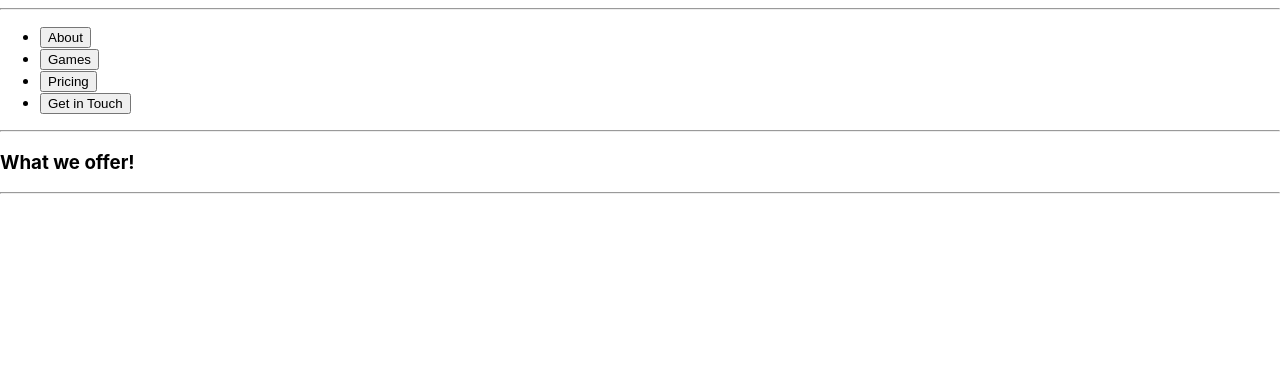
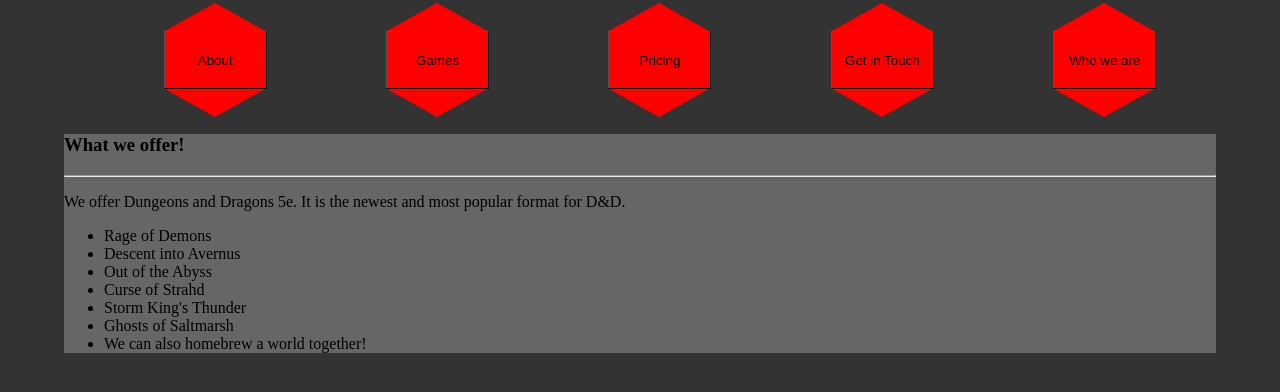
Before and after one commit to jcsryan/DM-page, a React (Create React App) app: page / in a window 1280 px wide. Both pictures are taken after a click on the button "Games". Shown: the top 392 px of the page. Built offline with nearby package versions, Linux system fonts and the light colour scheme.

Commit message:
added info and beginning CSS

```diff
--- a/src/App.js
+++ b/src/App.js
@@ -5,6 +5,7 @@
 import Games from './components/Games/games';
 import Contact from './components/Contact/contact';
 import Foot from './components/Foot/foot';
+import Us from './components/Us/us';
 
 function App() {
   const [ currentPage, handlePageChange] = useState('About')
@@ -19,6 +20,8 @@
         return <Pricing/>;
       case 'About' :
         return <About/>;
+      case 'Who we are' :
+        return <Us/>;
       default:
         return <About/>
     }
--- a/src/components/Games/games.js
+++ b/src/components/Games/games.js
@@ -3,10 +3,19 @@
 function Games() {
     return(
         <div id="gamesid" className="games">
-
             <div className="games-info">
                 <h3 id="about-name">What we offer!</h3>
                 <hr></hr>
+                <p>We offer Dungeons and Dragons 5e. It is the newest and most popular format for D&D. </p>
+                <ul>
+                    <li>Rage of Demons</li>
+                    <li>Descent into Avernus</li>
+                    <li>Out of the Abyss</li>
+                    <li>Curse of Strahd</li>
+                    <li>Storm King's Thunder</li>
+                    <li>Ghosts of Saltmarsh</li>
+                    <li>We can also homebrew a world together!</li>
+                </ul>
                 <div class="game-offer">
 
                 </div>
--- /dev/null
+++ b/src/components/Us/us.js
@@ -0,0 +1,27 @@
+import React from "react";
+
+function Us() {
+    return(
+        <div id="usid" className="us">
+            <div class="John-Connor-Ryan">
+                <h1>John Connor Ryan</h1>
+                <p>I have been playing dungeons and dragons since I was in highschool. For nearly two decades I have walked the worlds
+                    of Faerun and Greyhawk, I have played nearly every class for many dungeon masters. Seven years ago I moved and
+                    couldn't find a game, so I made one and I fell in love with the other side of D&D. Being a dungeon master is my
+                    favorite job, I have the opportunity to bring you, my players, into a fantastical world born out of my imagination. I
+                    get set a scene and a story and you get to provide the agency, it is communal storytelling in its purest form. I
+                    invite anyone with even a passing curiosity about dungeons and dragons to give it a try, and hopefully, you will
+                    love it as much as I do.
+                </p>
+            </div>
+            <div class="JT">
+                <h1>JT</h1>
+            </div>
+            <div class="cody">
+                <h1>Cody</h1>
+            </div>
+        </div>
+    )
+}
+
+export default Us;
--- a/src/components/navlist/Navlist.js
+++ b/src/components/navlist/Navlist.js
@@ -1,10 +1,9 @@
 import React from "react";
 
 function Navlist(props) {
-    const tabs = ['About','Games','Pricing','Get in Touch']
+    const tabs = ['About','Games','Pricing','Get in Touch', 'Who we are']
     return(
         <div>
-            <hr></hr>
         <ul className='navlist' >
             {tabs.map(tab => (
                 <li className="nav-list" key={tab}>
@@ -14,12 +13,11 @@
                         props.currentPage === tab ? 'nav-link active' : 'nav-link'
                     }
                     >
-                        {tab}
+                      {tab}
                     </button>
                 </li>
             ))}
         </ul>
-        <hr></hr>
         </div>
 
     )
--- a/src/index.css
+++ b/src/index.css
@@ -1,13 +1,78 @@
 body {
-  margin: 0;
-  font-family: -apple-system, BlinkMacSystemFont, 'Segoe UI', 'Roboto', 'Oxygen',
-    'Ubuntu', 'Cantarell', 'Fira Sans', 'Droid Sans', 'Helvetica Neue',
-    sans-serif;
-  -webkit-font-smoothing: antialiased;
-  -moz-osx-font-smoothing: grayscale;
+  background-color: #333333;
+  margin-left: 5%;
+  margin-right: 5%;
 }
 
-code {
-  font-family: source-code-pro, Menlo, Monaco, Consolas, 'Courier New',
-    monospace;
+.about {
+  background-color: #666666;
 }
+
+.games {
+  background-color: #666666;
+}
+
+.pricing {
+  background-color: #666666;
+}
+
+.us {
+  background-color: #666666;
+}
+
+
+.navlist {
+  display: flex;
+  flex-direction: row;
+  justify-content: space-around;
+  list-style-type: none;
+  min-height: 1vh;
+  font-size: large;
+  font-family: 'Playfair Display', serif;
+  color: black;
+  text-decoration: none;
+}
+
+#nav-list-a {
+  width: 103px;
+  height: 57.735px;
+  background: red;
+  z-index: 0;
+  position: relative;
+  border-color: black;
+  border-width: 1px;
+  margin-top: 1em;
+  margin-bottom: 2em;
+}
+
+#nav-list-a:before {
+  content: "";
+  position: absolute;
+  top: -28.8675px;
+  left: 0;
+  width: 0;
+  height: 0;
+  border-left: 50px solid transparent;
+  border-right: 50px solid transparent;
+  border-bottom: 28.8675px solid red;
+}
+
+#nav-list-a:after {
+  content: "";
+  position: absolute;
+  bottom: -28.8675px;
+  left: 0;
+  width: 0;
+  height: 0;
+  border-left: 50px solid transparent;
+  border-right: 50px solid transparent;
+  border-top: 28.8675px solid red;
+}
+
+#nav-list-a:hover {
+  -webkit-transform: rotateZ(-20deg);
+  -ms-transform: rotateZ(-20deg);
+  transform: rotateZ(-20deg);
+  transition-timing-function: ease;
+  transition-duration: 2s;
+}
```
Also changed, not shown: 1 other file (tests, documents, lock files or other folders).
